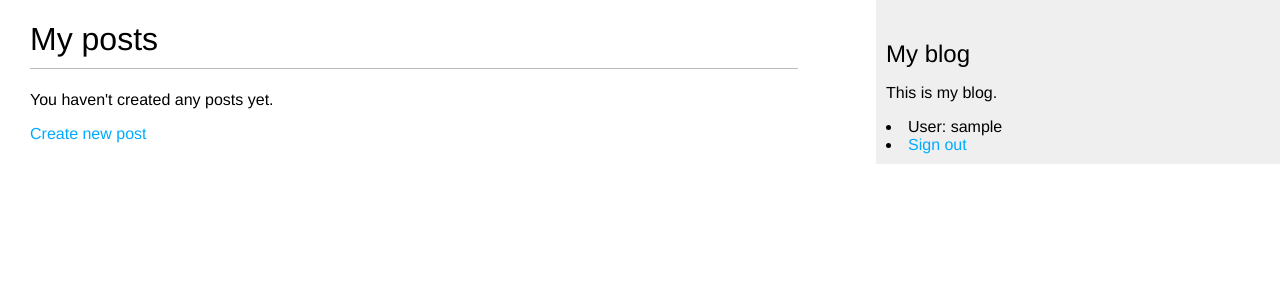
After one commit to zakton/Multi-user-Blog, a Django app: page /blog/manage in a window 1280 px wide. The commit adds this page. Shown: the top 300 px of the page. Run offline with Django 3.2, Linux system fonts and the light colour scheme; the visitor is signed in with stand-in values (Sample User, id 1); data that the repository does not hold is empty.

Commit message:
002d - Manage (dashboard) screen for Authors.

```diff
--- a/blog/templates/blog/post/createupdate.html
+++ b/blog/templates/blog/post/createupdate.html
@@ -1,5 +1,4 @@
 {% extends "base.html" %}
-
 
 {% block title %}
   {% if object %}
@@ -17,7 +16,7 @@
       Create a new post
     {% endif %}
   </h1>
-  <div class="module">
+  <div class="post">
     <h2>Post Entry</h2>
     <form action="." method="post">
       {{ form.as_p }}
--- /dev/null
+++ b/blog/templates/blog/post/managed_list.html
@@ -0,0 +1,30 @@
+{% extends "base.html" %}
+
+{% block title %}My posts{% endblock %}
+
+{% block content %}
+  <h1>My posts</h1>
+
+  <div class="managed_list">
+    {% for post in object_list %}
+
+      <div class="managed_post">
+        <h2>{{ post.title }}</h2>
+        <p class="date">
+          Published {{ post.publish }} by {{ post.author }}
+        </p>
+        {{ post.body|truncatewords:30|linebreaks }}
+        <p>
+          <a href="{% url "blog:post_edit" post.id %}">Edit</a>
+          <a href="{% url "blog:post_delete" post.id %}">Delete</a>
+        </p>
+      </div>
+
+    {% empty %}
+      <p>You haven't created any posts yet.</p>
+    {% endfor %}
+    <p>
+      <a href="{% url "blog:post_create" %}" class="button">Create new post</a>
+    </p>
+  </div>
+{% endblock %}
--- a/blog/urls.py
+++ b/blog/urls.py
@@ -18,4 +18,7 @@ urlpatterns = [
     path('<pk>/delete/',
         views.PostDeleteView.as_view(),
         name='post_delete'),
+    path('manage',
+        views.AuthorPostListView.as_view(),
+        name='manage_post_list'),
 ]
--- a/blog/views.py
+++ b/blog/views.py
@@ -8,6 +8,10 @@ from django.urls import reverse_lazy
 from django.contrib.auth.mixins import LoginRequiredMixin, \
                                        PermissionRequiredMixin
 from .models import Post
+
+# Notes:
+# - LoginRequiredMixin prohibits accessing a page without logging in
+# = PermissionRequiredMixin prohibits accessing a page without permission_required
 
 class AuthorMixin(object):
     def get_queryset(self):
@@ -22,7 +26,7 @@ class AuthorEditMixin(object):
 class AuthorPostMixin(AuthorMixin, LoginRequiredMixin):
     model = Post
     fields = ['title', 'body', 'status']
-    success_url = reverse_lazy('blog:post_list') #('manage_post_list') should be for restricted access
+    success_url = reverse_lazy('blog:manage_post_list') #('manage_post_list') should be for restricted access
 
 class AuthorPostEditMixin(AuthorPostMixin, AuthorEditMixin):
     #fields = ['title', 'body', 'status']
@@ -62,3 +66,7 @@ class PostUpdateView(PermissionRequiredMixin, AuthorPostEditMixin, UpdateView):
 class PostDeleteView(PermissionRequiredMixin, AuthorPostMixin, DeleteView):
     template_name = 'blog/post/delete.html'
     permission_required = 'blog.delete_post'
+
+class AuthorPostListView(PermissionRequiredMixin, AuthorPostMixin, ListView):
+    template_name = 'blog/post/managed_list.html'
+    permission_required = 'blog.change_post'
```
Also changed, not shown: README.md.
